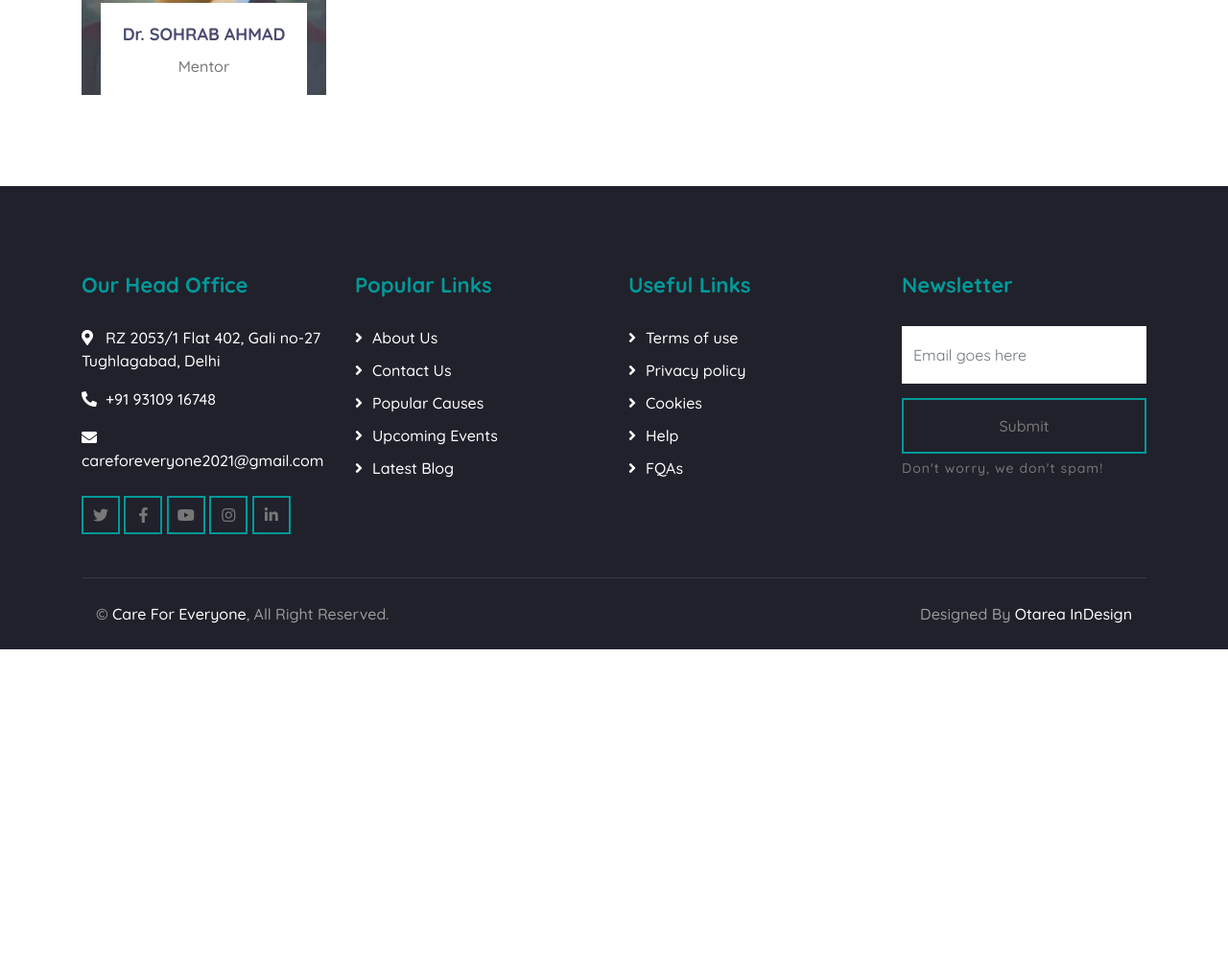
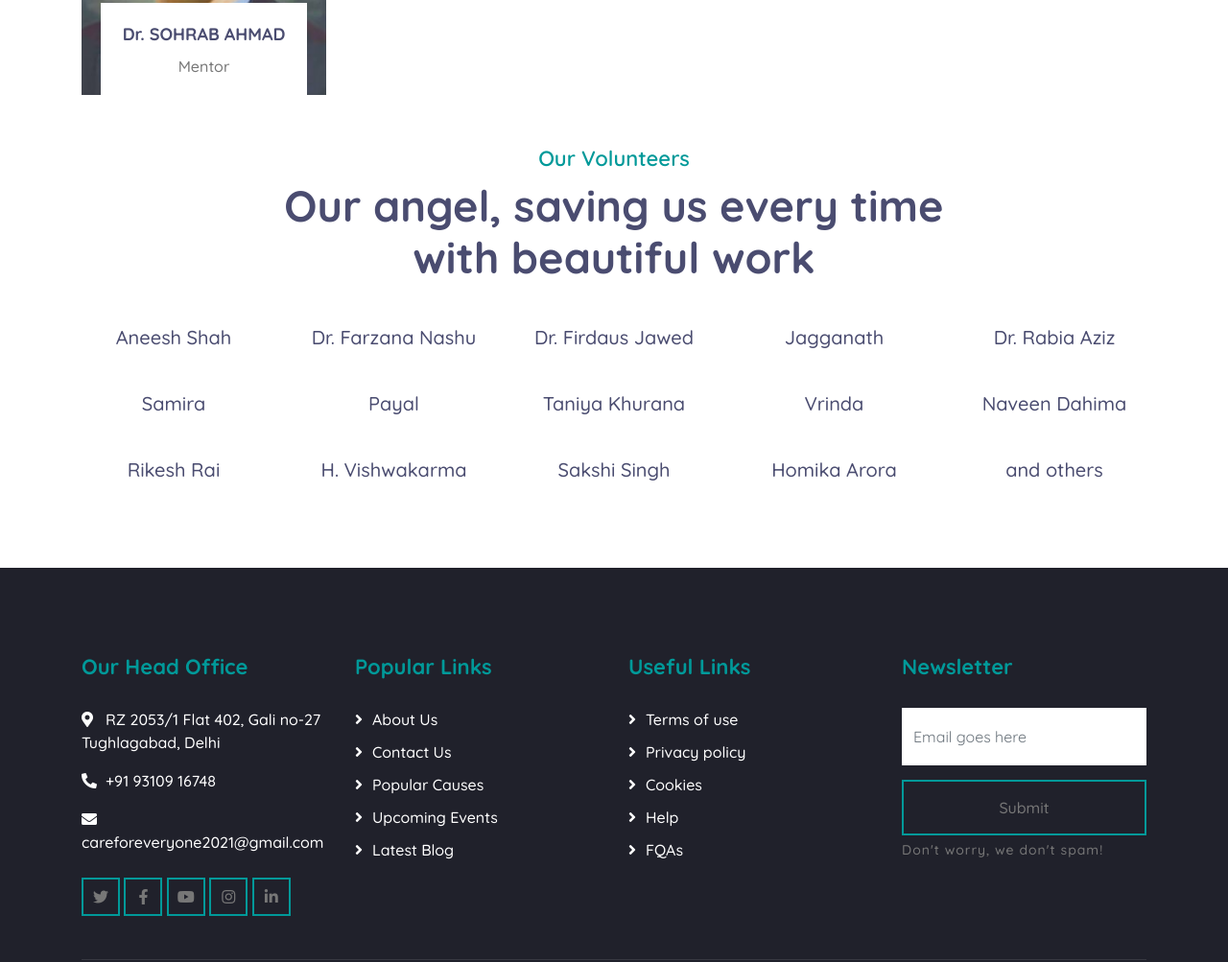
Before and after one commit to Otarea/cfe-ngo-web, a plain HTML site: page team.html in a window 1280 px wide. Shown: the part 1202-2205 px from the top of the page at 96% size. Before the commit the page ends 1879 px from the top, so only its background shows below. Drawn offline with nearby package versions, Linux system fonts and the light colour scheme.

Commit message:
added volunteers in team page

```diff
--- a/css/style.css
+++ b/css/style.css
@@ -1017,6 +1017,23 @@ a:focus {
     height: 160px;
 }
 
+.team-v .row-v {
+    display: flex;
+    flex-wrap: wrap;
+    justify-content: space-between;
+}
+
+.team-v-item {
+    width: calc(20% - 30px);
+    margin-bottom: 30px;
+}
+
+.team-v .row-v h2{
+    margin-bottom: 15px;
+    font-size: 20px;
+    text-align: center;
+}
+
 
 /*******************************/
 /******* Testimonial CSS *******/
--- a/team.html
+++ b/team.html
@@ -1,27 +1,29 @@
 <!DOCTYPE html>
 <html lang="en">
+
 <head>
-        <meta charset="utf-8">
+    <meta charset="utf-8" />
     <title>CFE - Care For Everyone</title>
-        <meta content="width=device-width, initial-scale=1.0" name="viewport">
-        <meta content="Free Website Template" name="keywords">
-        <meta content="Free Website Template" name="description">
+    <meta content="width=device-width, initial-scale=1.0" name="viewport" />
+    <meta content="Free Website Template" name="keywords" />
+    <meta content="Free Website Template" name="description" />
 
     <!-- Favicon -->
-        <link href="img/logo-cfe.jpeg" rel="icon">
+    <link href="img/logo-cfe.jpeg" rel="icon" />
 
     <!-- Google Font -->
-        <link href="https://fonts.googleapis.com/css2?family=Quicksand:wght@300;400;500;600;700&display=swap" rel="stylesheet">
+    <link href="https://fonts.googleapis.com/css2?family=Quicksand:wght@300;400;500;600;700&display=swap"
+        rel="stylesheet" />
 
     <!-- CSS Libraries -->
-        <link href="https://stackpath.bootstrapcdn.com/bootstrap/4.4.1/css/bootstrap.min.css" rel="stylesheet">
-        <link href="https://cdnjs.cloudflare.com/ajax/libs/font-awesome/5.10.0/css/all.min.css" rel="stylesheet">
-        <link href="lib/flaticon/font/flaticon.css" rel="stylesheet">
-        <link href="lib/animate/animate.min.css" rel="stylesheet">
-        <link href="lib/owlcarousel/assets/owl.carousel.min.css" rel="stylesheet">
+    <link href="https://stackpath.bootstrapcdn.com/bootstrap/4.4.1/css/bootstrap.min.css" rel="stylesheet" />
+    <link href="https://cdnjs.cloudflare.com/ajax/libs/font-awesome/5.10.0/css/all.min.css" rel="stylesheet" />
+    <link href="lib/flaticon/font/flaticon.css" rel="stylesheet" />
+    <link href="lib/animate/animate.min.css" rel="stylesheet" />
+    <link href="lib/owlcarousel/assets/owl.carousel.min.css" rel="stylesheet" />
 
     <!-- Template Stylesheet -->
-        <link href="css/style.css" rel="stylesheet">
+    <link href="css/style.css" rel="stylesheet" />
 </head>
 
 <body>
@@ -44,10 +46,14 @@
                 <div class="col-md-4">
                     <div class="top-bar-right">
                         <div class="social">
-                                <a href="https://www.youtube.com/channel/UC1OGym_NA3T4nbZ9Or2RL1g"><i class="fab fa-youtube"></i></a>
-                                <a href="https://www.facebook.com/Care-for-everyone-foundation-Reg-114841401104910"><i class="fab fa-facebook-f"></i></a>
-                                <a href="https://www.linkedin.com/company/82236217/admin/"><i class="fab fa-linkedin-in"></i></a>
-                                <a href="https://www.instagram.com/care_for_everyone.foundation/?utm_medium=copy_link"><i class="fab fa-instagram"></i></a>
+                            <a href="https://www.youtube.com/channel/UC1OGym_NA3T4nbZ9Or2RL1g"><i
+                                    class="fab fa-youtube"></i></a>
+                            <a href="https://www.facebook.com/Care-for-everyone-foundation-Reg-114841401104910"><i
+                                    class="fab fa-facebook-f"></i></a>
+                            <a href="https://www.linkedin.com/company/82236217/admin/"><i
+                                    class="fab fa-linkedin-in"></i></a>
+                            <a href="https://www.instagram.com/care_for_everyone.foundation/?utm_medium=copy_link"><i
+                                    class="fab fa-instagram"></i></a>
                         </div>
                     </div>
                 </div>
@@ -87,7 +93,6 @@
     </div>
     <!-- Nav Bar End -->
 
-
     <!-- Page Header Start -->
     <div class="page-header">
         <div class="container">
@@ -104,7 +109,6 @@
     </div>
     <!-- Page Header End -->
 
-
     <!-- Team Start -->
     <div class="team">
         <div class="container">
@@ -116,7 +120,7 @@
                 <div class="col-lg-3 col-md-6">
                     <div class="team-item">
                         <div class="team-img">
-                                <img src="img/team-1.jpg" alt="Team Image">
+                            <img src="img/team-1.jpg" alt="Team Image" />
                         </div>
                         <div class="team-text">
                             <h2>Dr. Arif Ansari</h2>
@@ -133,7 +137,7 @@
                 <div class="col-lg-3 col-md-6">
                     <div class="team-item">
                         <div class="team-img">
-                                <img src="img/team-5.jpg" alt="Team Image">
+                            <img src="img/team-5.jpg" alt="Team Image" />
                         </div>
                         <div class="team-text">
                             <h2>Asif Ansari</h2>
@@ -150,7 +154,7 @@
                 <div class="col-lg-3 col-md-6">
                     <div class="team-item">
                         <div class="team-img">
-                                <img src="img/team-2.jpg" alt="Team Image">
+                            <img src="img/team-2.jpg" alt="Team Image" />
                         </div>
                         <div class="team-text">
                             <h2>Dr. Prashant Kumar</h2>
@@ -167,7 +171,7 @@
                 <div class="col-lg-3 col-md-6">
                     <div class="team-item">
                         <div class="team-img">
-                                <img src="img/team-3.jpg" alt="Team Image">
+                            <img src="img/team-3.jpg" alt="Team Image" />
                         </div>
                         <div class="team-text">
                             <h2>Dr. Sanju Kumar</h2>
@@ -184,7 +188,7 @@
                 <div class="col-lg-3 col-md-6">
                     <div class="team-item">
                         <div class="team-img">
-                                <img src="img/team-4.jpg" alt="Team Image">
+                            <img src="img/team-4.jpg" alt="Team Image" />
                         </div>
                         <div class="team-text">
                             <h2>Dr. SOHRAB AHMAD</h2>
@@ -203,6 +207,93 @@
     </div>
     <!-- Team End -->
 
+    <!-- Volunteer Start -->
+    <div class="team-v">
+        <div class="container">
+            <div class="section-header text-center">
+                <p>Our Volunteers</p>
+                <h2>Our angel, saving us every time with beautiful work</h2>
+            </div>
+            <div class="row-v">
+                <div class="team-v-item">
+                    <div class="team-text">
+                        <h2>Aneesh Shah</h2>
+                    </div>
+                </div>
+                <div class="team-v-item">
+                    <div class="team-text">
+                        <h2>Dr. Farzana Nashu</h2>
+                    </div>
+                </div>
+                <div class="team-v-item">
+                    <div class="team-text">
+                        <h2>Dr. Firdaus Jawed</h2>
+                    </div>
+                </div>
+                <div class="team-v-item">
+                    <div class="team-text">
+                        <h2>Jagganath</h2>
+                    </div>
+                </div>
+                <div class="team-v-item">
+                    <div class="team-text">
+                        <h2>Dr. Rabia Aziz</h2>
+                    </div>
+                </div>
+                <div class="team-v-item">
+                    <div class="team-text">
+                        <h2>Samira</h2>
+                    </div>
+                </div>
+                <div class="team-v-item">
+                    <div class="team-text">
+                        <h2>Payal</h2>
+                    </div>
+                </div>
+                <div class="team-v-item">
+                    <div class="team-text">
+                        <h2>Taniya Khurana</h2>
+                    </div>
+                </div>
+                <div class="team-v-item">
+                    <div class="team-text">
+                        <h2>Vrinda</h2>
+                    </div>
+                </div>
+                <div class="team-v-item">
+                    <div class="team-text">
+                        <h2>Naveen Dahima</h2>
+                    </div>
+                </div>
+                <div class="team-v-item">
+                    <div class="team-text">
+                        <h2>Rikesh Rai</h2>
+                    </div>
+                </div>
+                <div class="team-v-item">
+                    <div class="team-text">
+                        <h2>H. Vishwakarma</h2>
+                    </div>
+                </div>
+                <div class="team-v-item">
+                    <div class="team-text">
+                        <h2>Sakshi Singh</h2>
+                    </div>
+                </div>
+                <div class="team-v-item">
+                    <div class="team-text">
+                        <h2>Homika Arora</h2>
+                    </div>
+                </div>
+                <div class="team-v-item">
+                    <div class="team-text">
+                        <h2>and others</h2>
+                    </div>
+                </div>
+            </div>
+        </div>
+    </div>
+    <!-- volunteers End -->
 
     <!-- Footer Start -->
     <div class="footer">
@@ -211,15 +302,24 @@
                 <div class="col-lg-3 col-md-6">
                     <div class="footer-contact">
                         <h2>Our Head Office</h2>
-                            <p><i class="fa fa-map-marker-alt"></i>RZ 2053/1 Flat 402, Gali no-27 Tughlagabad, Delhi</p>
+                        <p>
+                            <i class="fa fa-map-marker-alt"></i>RZ 2053/1 Flat 402, Gali
+                            no-27 Tughlagabad, Delhi
+                        </p>
                         <p><i class="fa fa-phone-alt"></i>+91 93109 16748</p>
                         <p><i class="fa fa-envelope"></i>careforeveryone2021@gmail.com</p>
                         <div class="footer-social">
-                                <a class="btn btn-custom" href="https://www.instagram.com/care_for_everyone.foundation"><i class="fab fa-twitter"></i></a>
-                                <a class="btn btn-custom" href="https://www.facebook.com/Care-for-everyone-foundation-Reg-114841401104910"><i class="fab fa-facebook-f"></i></a>
-                                <a class="btn btn-custom" href="https://www.youtube.com/channel/UC1OGym_NA3T4nbZ9Or2RL1g"><i class="fab fa-youtube"></i></a>
-                                <a class="btn btn-custom" href="https://www.instagram.com/care_for_everyone.foundation"><i class="fab fa-instagram"></i></a>
-                                <a class="btn btn-custom" href="https://www.instagram.com/care_for_everyone.foundation"><i class="fab fa-linkedin-in"></i></a>
+                            <a class="btn btn-custom" href="https://www.instagram.com/care_for_everyone.foundation"><i
+                                    class="fab fa-twitter"></i></a>
+                            <a class="btn btn-custom"
+                                href="https://www.facebook.com/Care-for-everyone-foundation-Reg-114841401104910"><i
+                                    class="fab fa-facebook-f"></i></a>
+                            <a class="btn btn-custom" href="https://www.youtube.com/channel/UC1OGym_NA3T4nbZ9Or2RL1g"><i
+                                    class="fab fa-youtube"></i></a>
+                            <a class="btn btn-custom" href="https://www.instagram.com/care_for_everyone.foundation"><i
+                                    class="fab fa-instagram"></i></a>
+                            <a class="btn btn-custom" href="https://www.instagram.com/care_for_everyone.foundation"><i
+                                    class="fab fa-linkedin-in"></i></a>
                         </div>
                     </div>
                 </div>
@@ -247,7 +347,7 @@
                     <div class="footer-newsletter">
                         <h2>Newsletter</h2>
                         <form>
-                                <input class="form-control" placeholder="Email goes here">
+                            <input class="form-control" placeholder="Email goes here" />
                             <button class="btn btn-custom">Submit</button>
                             <label>Don't worry, we don't spam!</label>
                         </form>
@@ -292,4 +392,5 @@
     <!-- Template Javascript -->
     <script src="js/main.js"></script>
 </body>
+
 </html>
```
Lines whose indentation alone changed are shown as unchanged.
